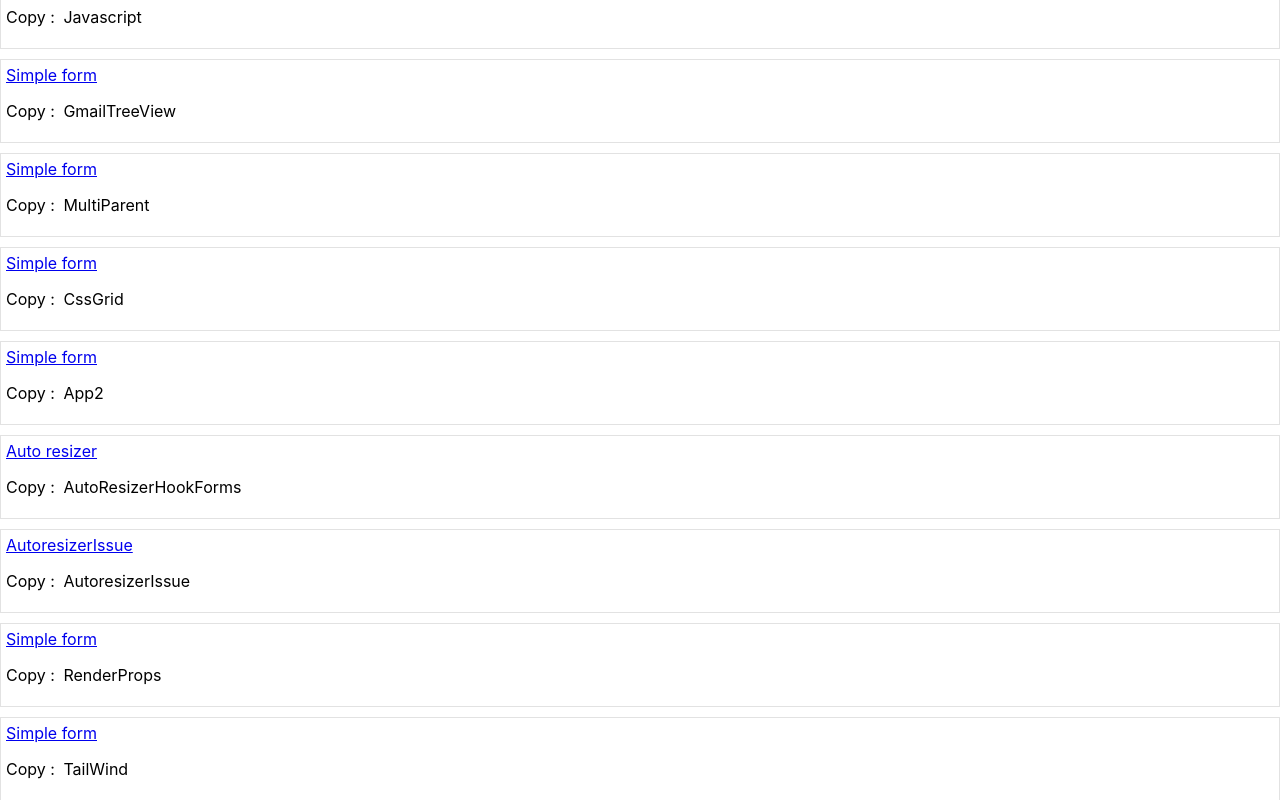
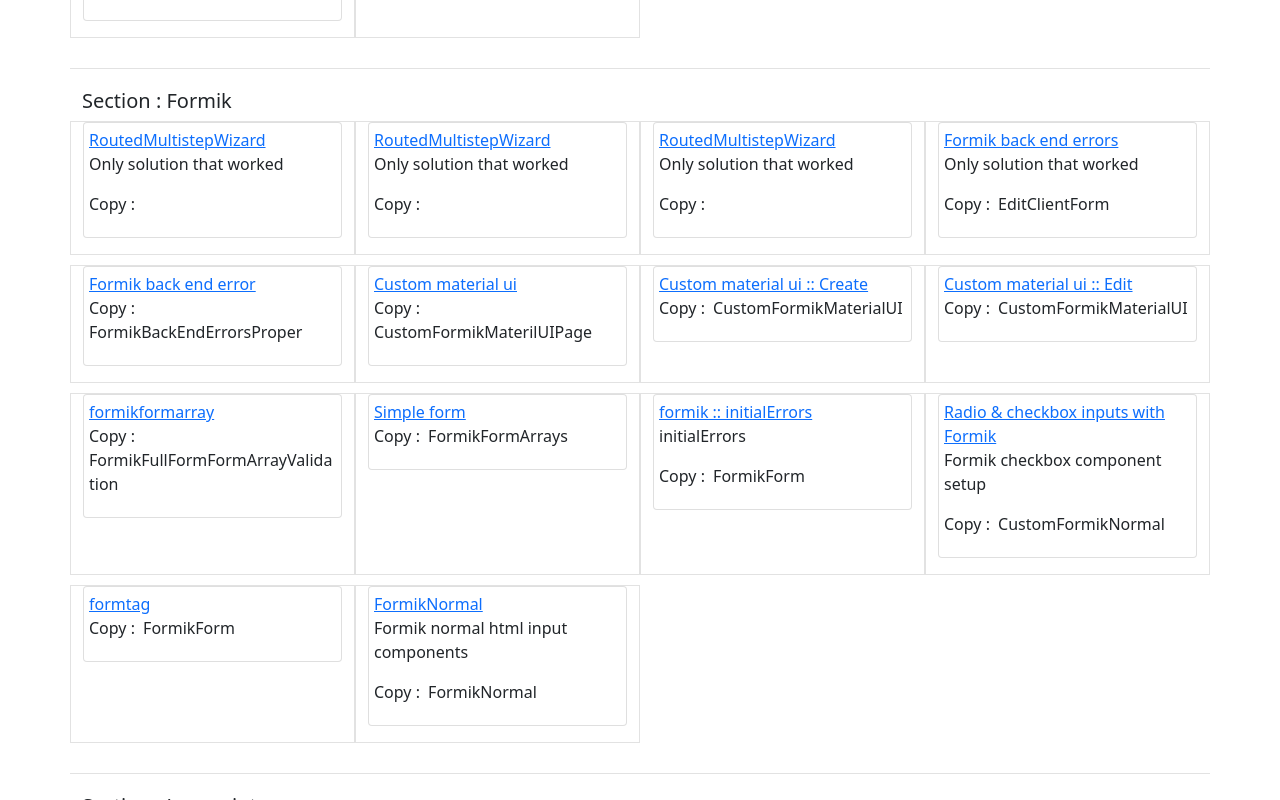
Before and after one commit to shamseerahammedm/react-everything, a React (Create React App) app: page / in a window 1280 px wide. Shown: the part 1480-2280 px from the top of the page. Built offline with nearby package versions, Linux system fonts and the light colour scheme; what @react-pdf/renderer, namor would draw is missing.

Commit message:
Array operations added

```diff
--- a/package.json
+++ b/package.json
@@ -18,6 +18,7 @@
     "cross-fetch": "^3.1.4",
     "date-fns": "^2.0.0-beta.5",
     "formik": "^2.2.6",
+    "formik-persist": "^1.1.0",
     "inline-worker": "^1.1.0",
     "jquery": "^3.6.0",
     "jsbarcode": "^3.11.4",
--- /dev/null
+++ b/src/ArrayOperations/ArrayOperations.jsx
@@ -0,0 +1,41 @@
+import React from 'react';
+
+const ArrayOperations = () => {
+  return (
+    <div>
+      filter by keys
+      <hr />
+      {
+        (()=>{
+          const apiResponse = {
+            firstname: 'firstname',
+            lastname: 'lastname',
+            address : 'some address'
+          };
+          const initialValues = {
+            firstname: '',
+            lastname: ''
+          };
+          let filteredObject = {};
+          const initialValuesKeyArray = Object.keys(initialValues);
+          Object.keys(apiResponse).forEach( item => {
+            if(initialValuesKeyArray.includes(item))
+            {
+              filteredObject[item] = apiResponse[item];
+            }
+          });
+          console.log('filteredArray', filteredObject);
+          return (
+            <>
+              apiResponse : <pre>{JSON.stringify(apiResponse, null, 2)}</pre>
+              initialValues : <pre>{JSON.stringify(initialValues, null, 2)}</pre>
+              filteredArray : <pre>{JSON.stringify(filteredObject, null, 2)}</pre>
+            </>
+          );
+        })()
+      }
+    </div>
+  );
+};
+
+export default ArrayOperations;
--- a/src/Stepper/Categories.scss
+++ b/src/Stepper/Categories.scss
@@ -1,3 +1,4 @@
+@import '../bootstrap.scss';
 .cate {
   padding: 20px;
 }
--- a/src/Test/TestComponent/TestComponent.jsx
+++ b/src/Test/TestComponent/TestComponent.jsx
@@ -1,40 +1,29 @@
 import React from 'react';
-import { Formik, Form, Field, ErrorMessage, FieldArray } from 'formik';
-
+import _ from 'lodash';
 const TestComponent = () => {
   return (
     <div>
-      <Formik
-        initialValues={{
-          first : '',
-          second : ''
-        }}
-        onSubmit={(values) => { }}
-      >
-        {({ values, setValues }) => {
-          return (
-            <Form>
-              {
-                values.first
-              }
-              {
-                values.second
-              }
-              <button
-                onClick={()=>{
-                  setValues({
-                    first : 'asdf',
-                    second : 'asdf'
-                  });
-                }}
-              > set</button>
-              <pre>{JSON.stringify(values, null, 2)}</pre>
-            </Form>
-          );
-        }}
-      </Formik>
+      asdasd
     </div>
   );
 };
 
 export default TestComponent;
+
+const object1 = {
+  firstname: 'firstname',
+  lastname: 'lastname'
+};
+const object2 = {
+  phone: '123412341234',
+  address: 'some address'
+};
+const object3 = {
+  firstname: 'gggggg',
+  lastname: 'hhhh'
+};
+const combined = {
+  ...object1,
+  ...object2,
+  ...object3
+};
--- a/src/bootstrap.scss
+++ b/src/bootstrap.scss
@@ -1,14 +1,16 @@
-// @import "node_modules/bootstrap/scss/functions";
+@import "node_modules/bootstrap/scss/functions";
 
-// @import "node_modules/bootstrap/scss/variables";
-// @import "node_modules/bootstrap/scss/mixins";
+@import "node_modules/bootstrap/scss/variables";
+@import "node_modules/bootstrap/scss/mixins";
 
-// @import "node_modules/bootstrap/scss/root";
-// @import "node_modules/bootstrap/scss/reboot";
-// @import "node_modules/bootstrap/scss/type";
-// @import "node_modules/bootstrap/scss/images";
-// @import "node_modules/bootstrap/scss/containers";
-// @import "node_modules/bootstrap/scss/grid";
+@import "node_modules/bootstrap/scss/root";
+@import "node_modules/bootstrap/scss/reboot";
+@import "node_modules/bootstrap/scss/type";
+@import "node_modules/bootstrap/scss/images";
+@import "node_modules/bootstrap/scss/containers";
+@import "node_modules/bootstrap/scss/grid";
+
+
 
 
 // full bootstrap scss if using this remove all other imports
--- a/src/routes.js
+++ b/src/routes.js
@@ -64,6 +64,10 @@
 import FormInsideLoop from 'form/react-hook-form/FormInsideLoop/FormInsideLoop';
 import FormikNormal from 'form/Formik/FormikNormal/FormikNormal';
 import PDFCreation from 'PDFCreation/PDFCreation';
+import StepParent from 'form/Formik/Multistep/RoutedMultistepWizard/StepParent';
+import { Step1 } from 'form/Formik/Multistep/RoutedMultistepWizard/StepParent';
+import { Step2 } from 'form/Formik/Multistep/RoutedMultistepWizard/StepParent';
+import ArrayOperations from 'ArrayOperations/ArrayOperations';
 
 const routePaths = [
   {
@@ -76,6 +80,14 @@
         exact: true,
         exclude: true,
         component: Catalogue
+      },
+      {
+        linkName: 'Array Operations',
+        path: '/array_operations',
+        linkDescription: null,
+        exact: true,
+        exclude: false,
+        component: ArrayOperations
       },
       {
         linkName: 'stepform',
@@ -382,6 +394,32 @@
   {
     name: 'Formik',
     linksDetails: [
+      // Section Starts :: RoutedMultistepWizard was file in formik docs --
+      {
+        linkName: 'RoutedMultistepWizard',
+        path: '/step',
+        linkDescription: 'Only solution that worked',
+        exact: true,
+        exclude: false,
+        component: StepParent
+      },
+      {
+        linkName: 'RoutedMultistepWizard',
+        path: '/step/1',
+        linkDescription: 'Only solution that worked',
+        exact: true,
+        exclude: false,
+        component: StepParent
+      },
+      {
+        linkName: 'RoutedMultistepWizard',
+        path: '/step/2',
+        linkDescription: 'Only solution that worked',
+        exact: true,
+        exclude: false,
+        component: StepParent
+      },
+      // Section Starts :: RoutedMultistepWizard was file in formik docs --
       {
         linkName: 'Formik back end errors',
         path: '/formik-backend-errors',
```
Also changed, not shown: 1 other file (tests, documents, lock files or other folders).
